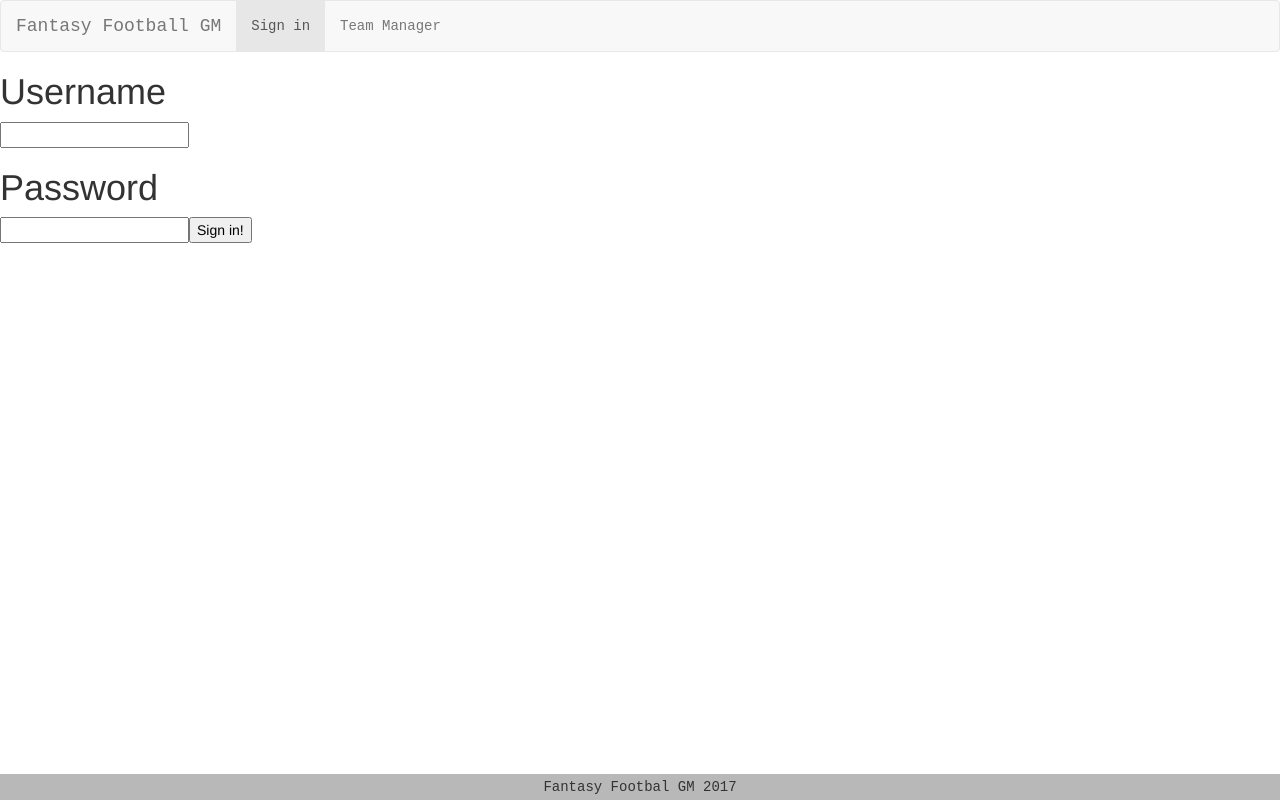
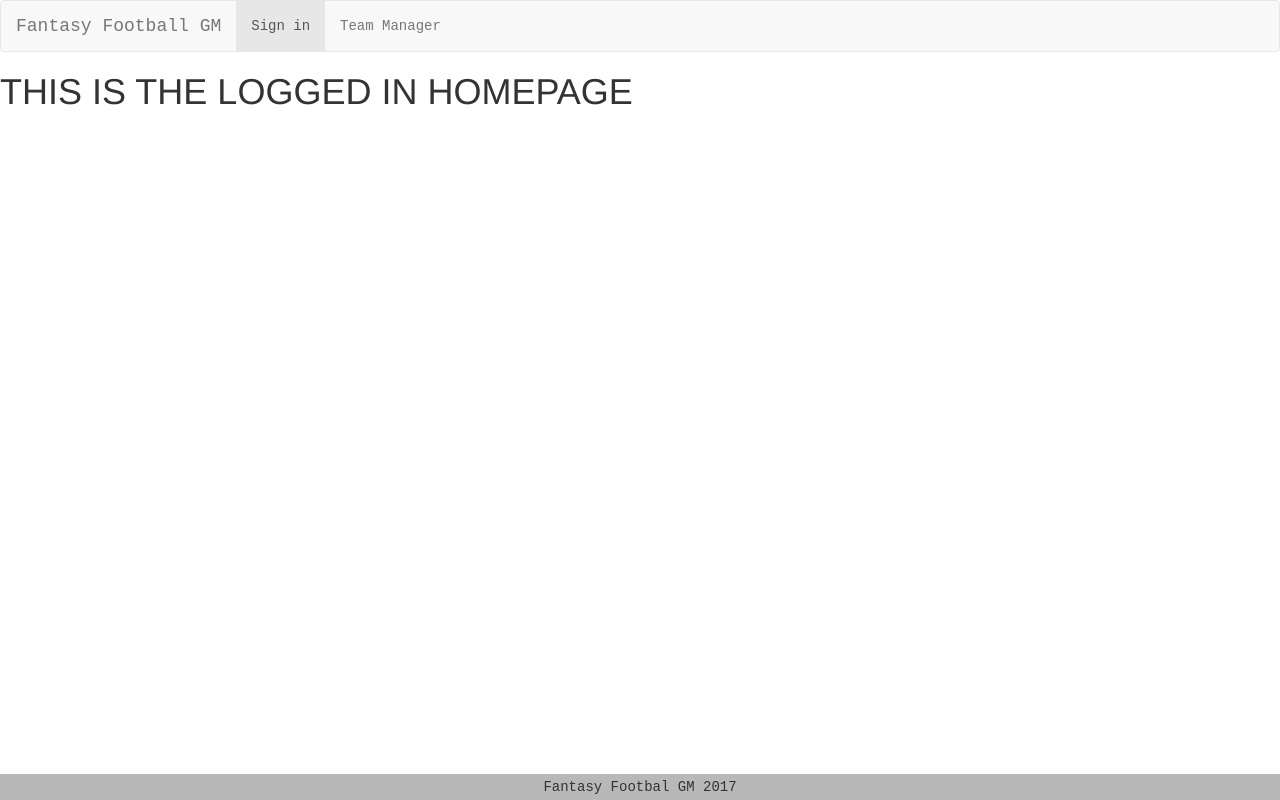
Before and after one commit to wood2jp2/FantasyFootballGP3, a React (Create React App) app in the folder client/: page / in a window 1280 px wide. Built offline with nearby package versions, Linux system fonts and the light colour scheme.

Commit message:
homepage redirect after login

```diff
--- a/client/src/App.js
+++ b/client/src/App.js
@@ -7,6 +7,7 @@ import Wrapper from "./components/Wrapper/Wrapper";
 import Navbar from "./components/Navbar/Navbar";
 import Footer from "./components/Footer/Footer";
 import SignupComponent from './components/Signup';
+import LoggedInHomepage from './LoggedInHomepage';
 
 const App = () => {
   return(
@@ -14,7 +15,7 @@ const App = () => {
       <div>
         <Navbar />
         <Wrapper>
-          <Route exact path="/" component={SigninComponent} />
+          <Route exact path="/" component={LoggedInHomepage} />
           <Route exact path="/signin" component={SigninComponent} />
           <Route exact path='/signup' component={SignupComponent} />
           <Route exact path="/teammanager" component={PlayersSearch} />
--- /dev/null
+++ b/client/src/LoggedInHomepage.js
@@ -0,0 +1,9 @@
+import React, {Component} from "react";
+
+class LoggedInHomepage extends Component {
+  render() {
+    return <h1>THIS IS THE LOGGED IN HOMEPAGE</h1>;
+  }
+}
+
+export default LoggedInHomepage;
--- a/client/src/components/Signup.js
+++ b/client/src/components/Signup.js
@@ -27,9 +27,7 @@ class SignupComponent extends React.Component {
       email,
       password
     }).then(response => {
-      axios.get('/fml').then(data => {
-        console.log(data);
-      })
+      this.props.history.push('/');
     })
   }
 
```
